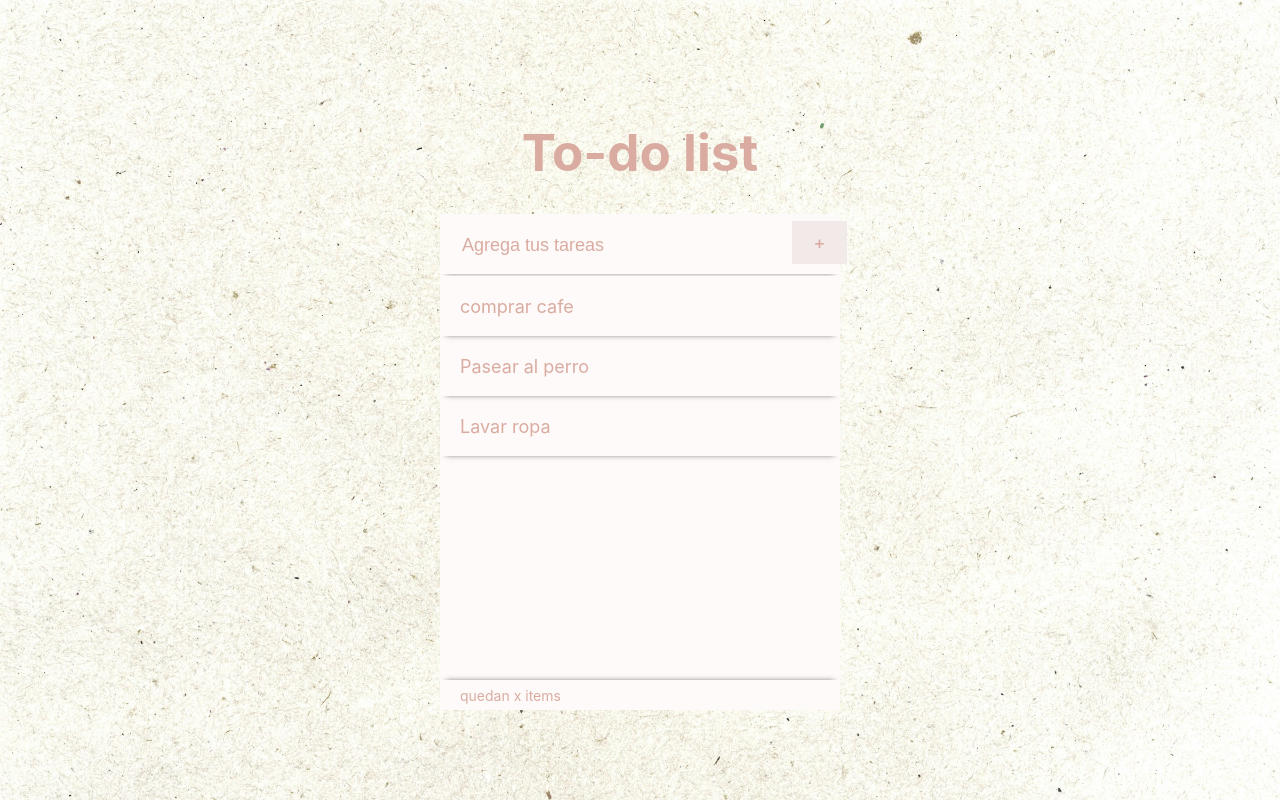
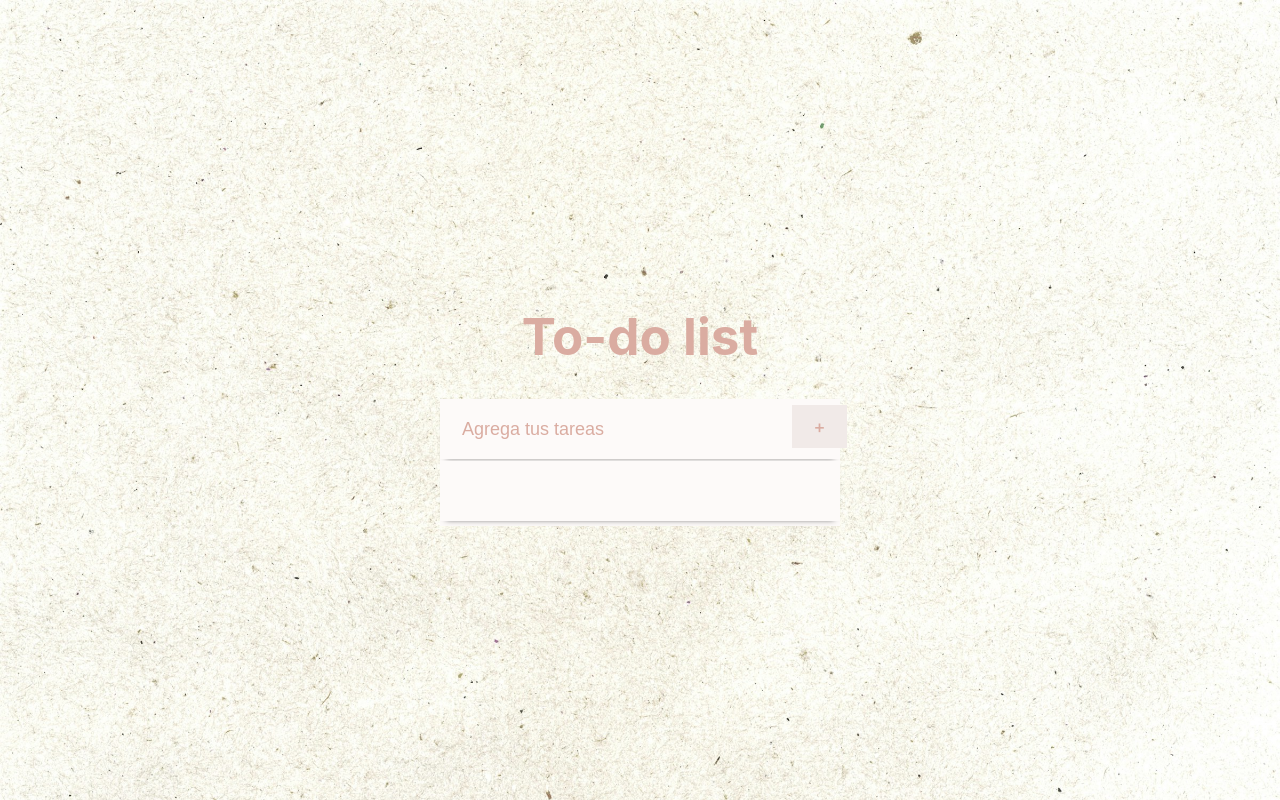
Before and after one commit to AmbrosioRHC/todo-fetch, a React (Vite) app: page / in a window 1280 px wide. Built offline with nearby package versions, Linux system fonts and the light colour scheme.

Commit message:
actualizando props

```diff
--- a/src/App.css
+++ b/src/App.css
@@ -108,8 +108,8 @@ body {
 .tareas{
   position: relative;
   width: 400px;
-  height: 434px;
-  background-color: rgb(253, 250, 249);
+  height: 65px;
+    background-color: rgb(253, 250, 249);
   /* box-shadow: rgba(0, 0, 0, 0.35) 0px 5px 15px; */
   margin-top: -9px;
 }
--- a/src/App.jsx
+++ b/src/App.jsx
@@ -8,7 +8,7 @@ function App() {
 
   const [inputText, setInputText] = useState({});
   const [tarea, setTarea] = useState([
-    { inputOfTodo: "comprar cafe" },
+    { inputOfTodo: "" },
 
   ])
 
@@ -48,7 +48,7 @@ function App() {
       <div>
       {
         tarea.map((tareaTodo, index) => {
-          return < Tareas key={index} tareaTodo={tareaTodo}/>;
+          return < Tareas key={index} elementPropsTarea={tareaTodo}/>;
         })
       }
       </div>
--- a/src/components/tareas.jsx
+++ b/src/components/tareas.jsx
@@ -1,13 +1,13 @@
 import { useState } from "react";
 
-const Tareas = ({tareaTodo}) => {
+const Tareas = ({elementPropsTarea}) => {
     return (
         <>
             <div className="tareas">
-                <div className="tareaAgregada">{tareaTodo.inputOfTodo}</div>
-                <div className="tareaAgregada">Pasear al perro</div>
+                <div className="tareaAgregada">{elementPropsTarea.inputOfTodo}</div>
+                {/* <div className="tareaAgregada">Pasear al perro</div>
                 <div className="tareaAgregada">Lavar ropa</div>
-                <div className="itemsLeft">quedan x items</div>
+                <div className="itemsLeft">quedan x items</div> */}
             </div>
 
         </>
```
